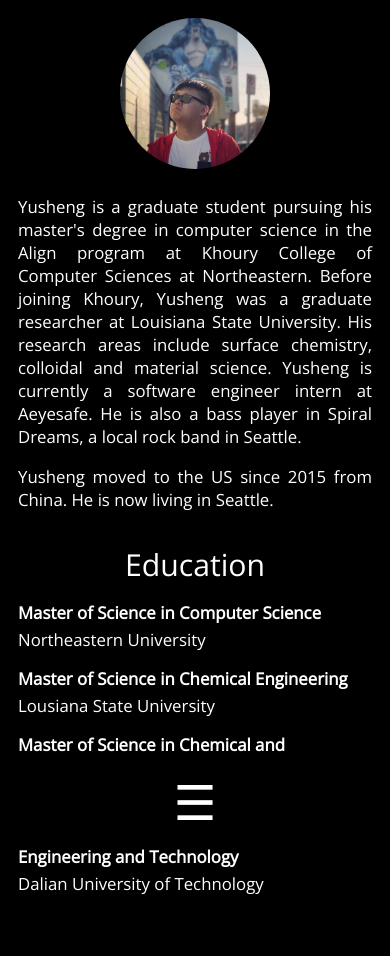
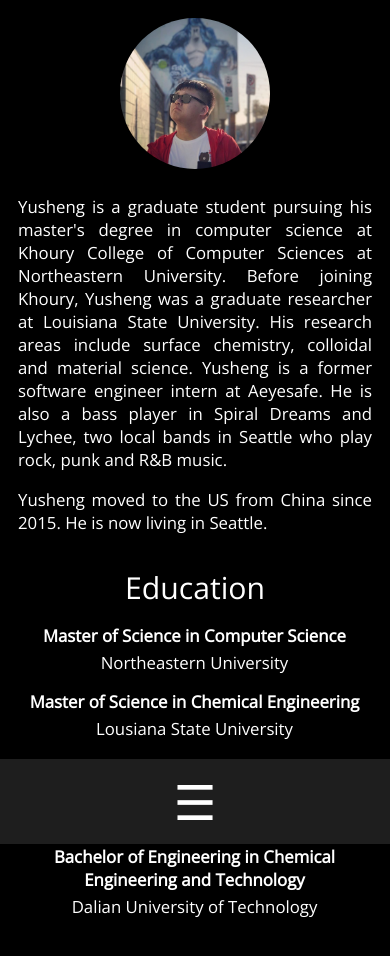
Before and after one commit to linusguo/PersonalWebsite, a website: page html/about.html in a window 390 px wide. Drawn offline with nearby package versions, Linux system fonts and the light colour scheme.

Commit message:
Updated page layouts and images

```diff
--- a/css/about.css
+++ b/css/about.css
@@ -26,8 +26,13 @@ img {
   font-size: 2em;
 }
 .degree {
+  padding-left: 15px;
   column-span: 2;
   font-weight: bolder;
+}
+.school {
+  padding-left: 15px;
+  column-span: 2;
 }
 .period {
   padding-left: 150px;
@@ -71,7 +76,14 @@ img {
     font-size: 1.8em;
     text-align: center;
   }
-  .degree {
-    font-weight: bolder;
+  .mobile_degree {
+    font-weight:bolder;
+    text-align: center;
+    padding-left: 0;
   }
+  .mobile_school {
+    text-align: center;
+    padding-left: 0;
+  }
+
 }
--- a/css/index.css
+++ b/css/index.css
@@ -23,6 +23,7 @@ img {
   margin-right: 40px;
 }
 .welcome_div {
+  padding-top: 20px;
   margin-block-start: 10px;
   margin-block-end: 10px;
 }
--- a/css/navbar.css
+++ b/css/navbar.css
@@ -1,6 +1,6 @@
 /* Style for the horizontal navbar */
 .navbar {
-  background: black;
+  background: rgb(30, 30, 30);
   position: fixed;
   bottom: 0;
   width: 100%;
--- a/css/publication.css
+++ b/css/publication.css
@@ -13,13 +13,16 @@ img {
   width: 70%;
 }
 .title {
-  font-weight: bolder;
+  font-size: 1.1em;
+  font-weight:bolder;
 }
 .intro {
   text-align: justify;
+  padding-left: 20px;
+  padding-right: 20px;
 }
 .link a{
-  text-decoration: none;
+  text-decoration: underline;
   color: white;
 }
 /* Accomodation for smaller screen */
@@ -28,8 +31,12 @@ img {
   .mobile_content {
     display: none;
   }
+  .title {
+    padding-right: 20px;
+  }
   .intro {
-    padding-right: 15px;
+    padding-left: 15px;
+    padding-right: 20px;
   }
 }
 /* Hide full size table for smaller screen */
@@ -51,15 +58,18 @@ img {
   }
   .title {
     font-size: 1.1em;
+    font-weight: bolder;
+    padding-left: 15px;
   }
   .link {
     text-align: center;
-    font-weight: bolder;
+    text-decoration: underline;
   }
   .mobile_pub {
     padding: 15px;
   }
   .intro {
-    padding-right: 0;
+    padding-left: 15px;
+    padding-right: 15px;
   }
 }
--- a/html/about.html
+++ b/html/about.html
@@ -27,14 +27,15 @@
           <tr>
             <td>
               <p class="intro">
-                Yusheng is a graduate student pursuing his master's degree in computer science in the
-                Align program at Khoury College of Computer Sciences at Northeastern. Before joining Khoury, Yusheng was
+                Yusheng is a graduate student pursuing his master's degree in computer science at Khoury
+                College of Computer Sciences at Northeastern University. Before joining Khoury, Yusheng was
                 a graduate researcher at Louisiana State University. His research areas include surface
-                chemistry, colloidal and material science. Yusheng is currently a software engineer
-                intern at Aeyesafe. He is also a bass player in Spiral Dreams, a local rock band in Seattle.
+                chemistry, colloidal and material science. Yusheng is a former software engineer intern
+                at Aeyesafe. He is also a bass player in Spiral Dreams and Lychee, two local bands in
+                Seattle who play rock, punk and R&B music.
               </p>
               <p class="intro">
-                Yusheng moved to the US since 2015 from China. He is now living in Seattle.
+                Yusheng moved to the US from China since 2015. He is now living in Seattle.
               </p>
             </td>
             <td class="aligned narrow">
@@ -50,7 +51,7 @@
             <td class="degree">Master of Science in Computer Science</td>
           </tr>
           <tr>
-            <td>Northeastern University</td>
+            <td class="school">Northeastern University</td>
             <td class="period">Jan 2021 - Now</td>
           </tr>
           <tr class="blank1"></tr>
@@ -58,7 +59,7 @@
             <td class="degree">Master of Science in Chemical Engineering</td>
           </tr>
           <tr>
-            <td>Lousiana State University</td>
+            <td class="school">Lousiana State University</td>
             <td class="period">Aug 2017 - Dec 2020</td>
           </tr>
           <tr class="blank1"></tr>
@@ -66,7 +67,7 @@
             <td class="degree">Master of Science in Chemical and Biochemical Engineering</td>
           </tr>
           <tr>
-            <td>Rutgers, The State University of New Jersey</td>
+            <td class="school">Rutgers, The State University of New Jersey</td>
             <td class="period">Sep 2015 - May 2017</td>
           </tr>
           <tr class="blank1"></tr>
@@ -74,7 +75,7 @@
             <td class="degree">Bachelor of Engineering in Chemical Engineering and Technology</td>
           </tr>
           <tr>
-            <td>Dalian University of Technology</td>
+            <td class="school">Dalian University of Technology</td>
             <td class="period">Sep 2010 - Jun 2014</td>
           </tr>
         </table>
@@ -91,14 +92,15 @@
           <tr>
             <td>
               <p class="intro">
-                Yusheng is a graduate student pursuing his master's degree in computer science in the
-                Align program at Khoury College of Computer Sciences at Northeastern. Before joining Khoury, Yusheng was
+                Yusheng is a graduate student pursuing his master's degree in computer science at Khoury
+                College of Computer Sciences at Northeastern University. Before joining Khoury, Yusheng was
                 a graduate researcher at Louisiana State University. His research areas include surface
-                chemistry, colloidal and material science. Yusheng is currently a software engineer
-                intern at Aeyesafe. He is also a bass player in Spiral Dreams, a local rock band in Seattle.
+                chemistry, colloidal and material science. Yusheng is a former software engineer intern
+                at Aeyesafe. He is also a bass player in Spiral Dreams and Lychee, two local bands in
+                Seattle who play rock, punk and R&B music.
               </p>
               <p class="intro">
-                Yusheng moved to the US since 2015 from China. He is now living in Seattle.
+                Yusheng moved to the US from China since 2015. He is now living in Seattle.
               </p>
             </td>
           </tr>
@@ -110,31 +112,31 @@
           </tr>
           <tr class="blank2"></tr>
           <tr>
-            <td class="degree">Master of Science in Computer Science</td>
+            <td class="mobile_degree">Master of Science in Computer Science</td>
           </tr>
           <tr>
-            <td>Northeastern University</td>
+            <td class="mobile_school">Northeastern University</td>
           </tr>
           <tr class="blank2"></tr>
           <tr>
-            <td class="degree">Master of Science in Chemical Engineering</td>
+            <td class="mobile_degree">Master of Science in Chemical Engineering</td>
           </tr>
           <tr>
-            <td>Lousiana State University</td>
+            <td class="mobile_school">Lousiana State University</td>
           </tr>
           <tr class="blank2"></tr>
           <tr>
-            <td class="degree">Master of Science in Chemical and Biochemical Engineering</td>
+            <td class="mobile_degree">Master of Science in Chemical and Biochemical Engineering</td>
           </tr>
           <tr>
-            <td>Rutgers University</td>
+            <td class="mobile_school">Rutgers University</td>
           </tr>
           <tr class="blank2"></tr>
           <tr>
-            <td class="degree">Bachelor of Engineering in Chemical Engineering and Technology</td>
+            <td class="mobile_degree">Bachelor of Engineering in Chemical Engineering and Technology</td>
           </tr>
           <tr>
-            <td>Dalian University of Technology</td>
+            <td class="mobile_school">Dalian University of Technology</td>
           </tr>
 
         </table>
--- a/js/navbar_script.js
+++ b/js/navbar_script.js
@@ -6,7 +6,7 @@ $(document).ready(function () {
     },
     // Remove highlight when the mouse moves away
     function() {
-      $(this).css("background-color", "black");
+      $(this).css("background-color", "rgb(30,30,30)");
       $(this).css("color", "white");
     }
   );
```
Also changed, not shown: html/publication.html (+2 -2 lines), index.html (+4 -4 lines), img/cover1_cropped.jpeg (deleted), img/cover1_cropped.png (added), img/cover2_cropped.jpg (deleted), img/cover2_cropped.png (added), img/cover3_cropped.jpg, 1 other file.
